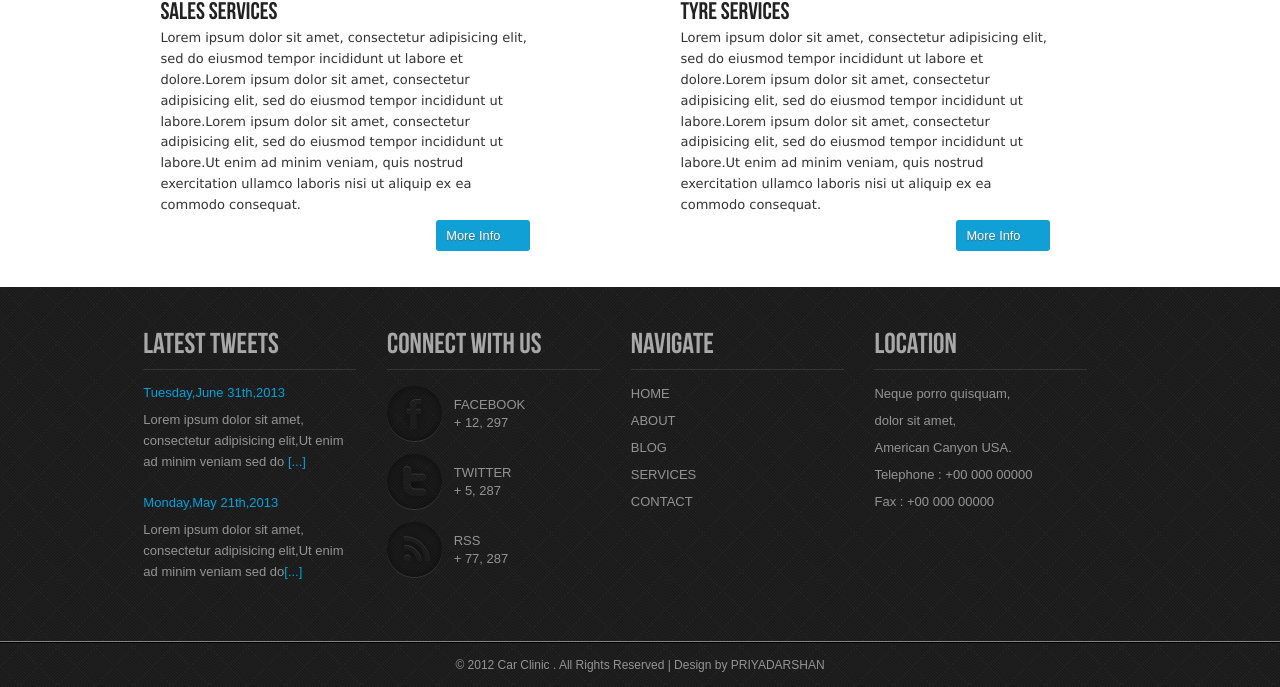
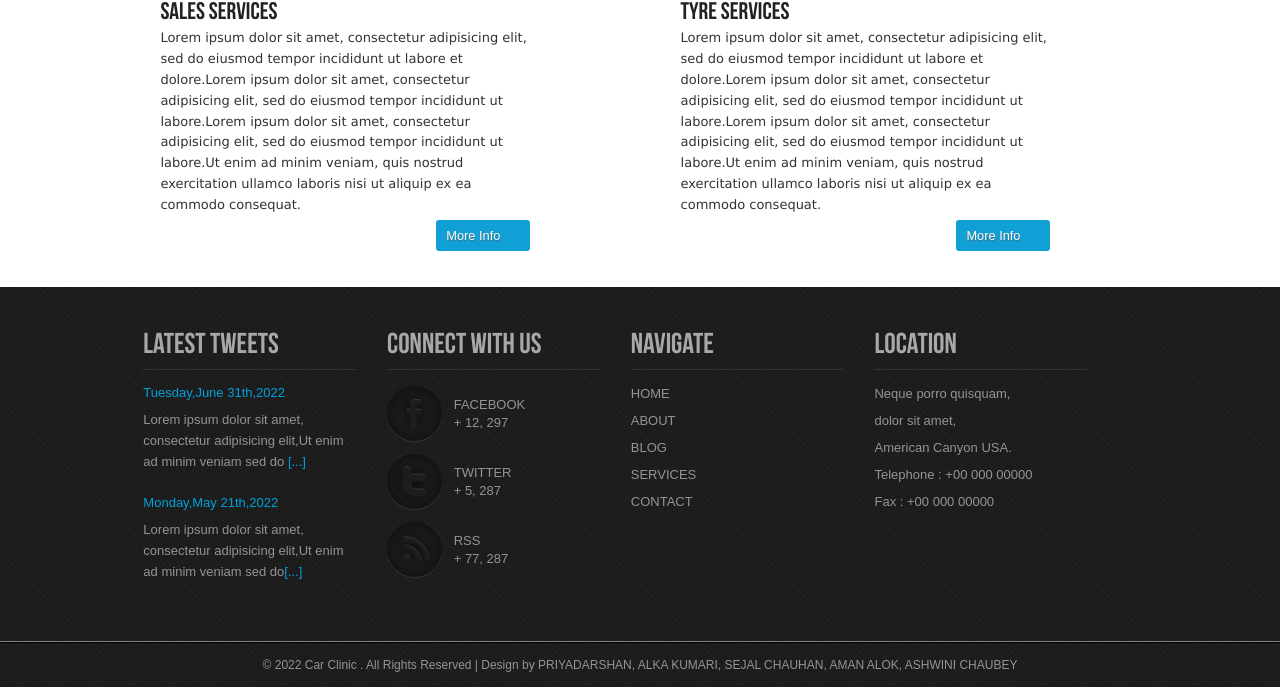
Before and after one commit to prydsn121/frt_project, a plain HTML site: page services.html in a window 1280 px wide. Shown: the part 881-1568 px from the top of the page. Drawn offline with Linux system fonts and the light colour scheme.

Commit message:
Update services.html

```diff
--- a/services.html
+++ b/services.html
@@ -135,11 +135,11 @@
 				<div class="col_1_of_4 span_1_of_4">
 					<h3>Latest Tweets</h3>
 						<div class="post">
-				    		<p><span><a href="#">Tuesday,June 31th,2013</a></span></p>
+				    		<p><span><a href="#">Tuesday,June 31th,2022</a></span></p>
 				    		<p>Lorem ipsum dolor sit amet, consectetur adipisicing elit,Ut enim ad minim veniam sed do <span><a href="#">[...]</a></span></p>
 				       </div>
 				       <div class="post">
-				    		<p><span><a href="#">Monday,May 21th,2013</a></span></p>
+				    		<p><span><a href="#">Monday,May 21th,2022</a></span></p>
 				    		<p>Lorem ipsum dolor sit amet, consectetur adipisicing elit,Ut enim ad minim veniam sed do<span><a href="#">[...]</a></span></p>
 				       </div>
 				</div>
@@ -184,7 +184,7 @@
   </div>
 		 <div class="copy_right">
 		 	 <div class="wrap">
-				<p>© 2012 Car Clinic . All Rights Reserved | Design by PRIYADARSHAN</a></p>
+				<p>© 2022 Car Clinic . All Rights Reserved | Design by PRIYADARSHAN, ALKA KUMARI, SEJAL CHAUHAN, AMAN ALOK, ASHWINI CHAUBEY</a></p>
 			 </div>
 		</div>
 		<!------------ scroll Top ------------>
```
